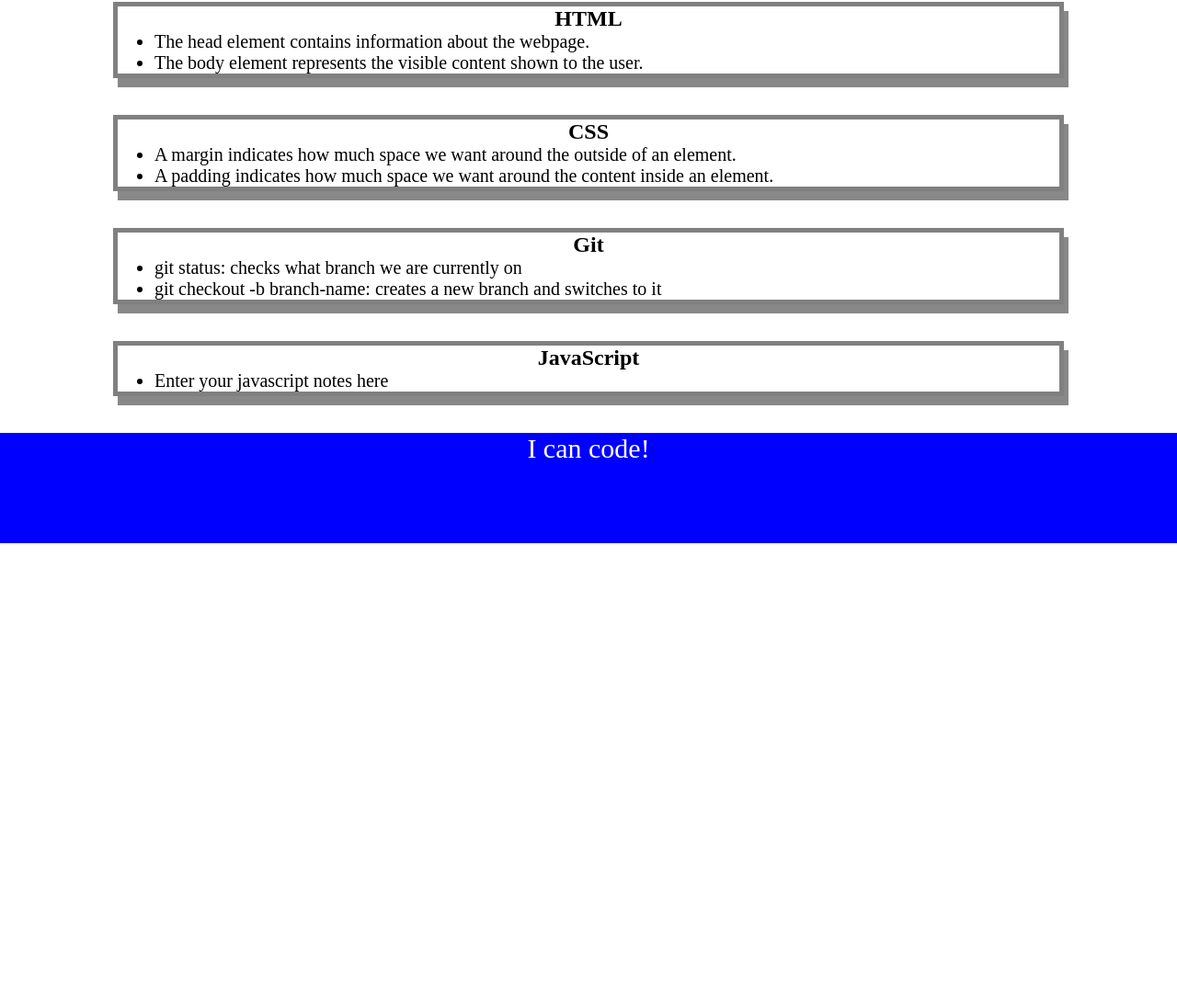
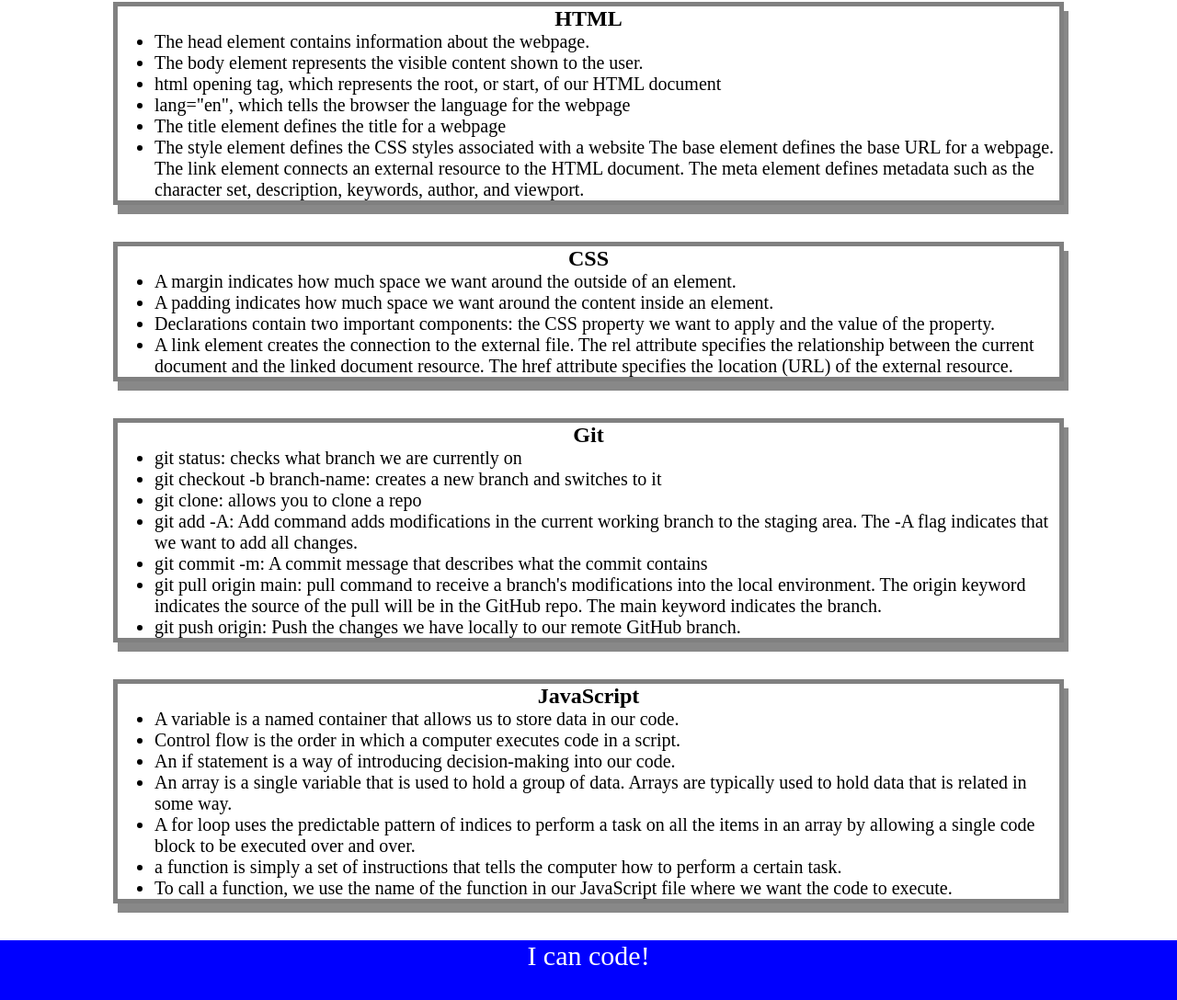
Before and after one commit to Marss124/prework-study-guide, a plain HTML site: page index.html in a window 1280 px wide. Shown: the part 158-1246 px from the top of the page at 92% size. Before the commit the page ends 800 px from the top, so only its background shows below. Drawn offline with Linux system fonts and the light colour scheme.

Commit message:
updated project README file

```diff
--- a/assets/script.js
+++ b/assets/script.js
@@ -1,17 +1,27 @@
 var topics = ['HTML', 'CSS', 'Git', 'JavaScript'];
+var randomTopic = topics[Math.floor(Math.random() * topics.length)];
 
+function listTopics() {
  for (var x = 0; x < topics.length; x++) {
    console.log(topics[x]);
  }
+}
 
-/*if (topic === 'HTML') {
+function selectTopic() {
+ if (randomTopic === 'HTML') {
    console.log("Let's study HTML!");
-} else if (topic === 'CSS') {
+ } else if (randomTopic === 'CSS') {
    console.log("Let's study CSS!");
-} else if (topic === 'Git') {
+ } else if (randomTopic === 'Git') {
    console.log("Let's study Git!");
-} else if (topic === 'JavaScript') {
+ } else if (randomTopic === 'JavaScript') {
    console.log("Let's study JavaScript!");
  } else {
    console.log('Please try again!');
-}*/
+ }
+}
+
+console.log('Here are the topics we learned through Prework:');
+listTopics();
+console.log('Which topic should we study first?');
+selectTopic();
--- a/index.html
+++ b/index.html
@@ -22,6 +22,13 @@
      <ul>
        <li>The head element contains information about the webpage.</li>
        <li>The body element represents the visible content shown to the user.</li>
+       <li>html opening tag, which represents the root, or start, of our HTML document</li>
+       <li>lang="en", which tells the browser the language for the webpage</li>
+       <li>The title element defines the title for a webpage</li>
+       <li>The style element defines the CSS styles associated with a website
+           The base element defines the base URL for a webpage.
+           The link element connects an external resource to the HTML document.
+           The meta element defines metadata such as the character set, description, keywords, author, and viewport.</li>
      </ul>
 
    </section>
@@ -32,6 +39,10 @@
       <ul>
         <li>A margin indicates how much space we want around the outside of an element.</li>
         <li>A padding indicates how much space we want around the content inside an element.</li>
+        <li>Declarations contain two important components: the CSS property we want to apply and the value of the property.</li>
+        <li>A link element creates the connection to the external file.
+            The rel attribute specifies the relationship between the current document and the linked document resource.
+            The href attribute specifies the location (URL) of the external resource.</li>
       </ul>
 
    </section>
@@ -42,7 +53,15 @@
       <ul>
         <li>git status: checks what branch we are currently on</li>
         <li>git checkout -b branch-name: creates a new branch and switches to it</li>
-      </ul>
+        <li>git clone: allows you to clone a repo </li>
+        <li>git add -A: Add command adds modifications in the current working branch to the staging area.
+            The -A flag indicates that we want to add all changes.</li>
+        <li>git commit -m: A commit message that describes what the commit contains</li>
+        <li>git pull origin main: pull command to receive a branch's modifications into the local environment.
+            The origin keyword indicates the source of the pull will be in the GitHub repo.
+            The main keyword indicates the branch.</li>
+        <li>git push origin: Push the changes we have locally to our remote GitHub branch.</li>
+        </ul>
 
    </section>
 
@@ -50,7 +69,15 @@
 
     <h2>JavaScript</h2>
       <ul>
-        <li>Enter your javascript notes here</li>
+        <li>A variable is a named container that allows us to store data in our code.</li>
+        <li>Control flow is the order in which a computer executes code in a script.</li>
+        <li> An if statement is a way of introducing decision-making into our code.</li>
+        <li>An array is a single variable that is used to hold a group of data.
+            Arrays are typically used to hold data that is related in some way.</li>
+        <li>A for loop uses the predictable pattern of indices to perform a task on all the items in an
+            array by allowing a single code block to be executed over and over. </li>
+        <li>a function is simply a set of instructions that tells the computer how to perform a certain task.</li>
+        <li>To call a function, we use the name of the function in our JavaScript file where we want the code to execute.</li>
       </ul>
 
    </section>
```
Also changed, not shown: 1 other file. Lines whose indentation alone changed are shown as unchanged.
